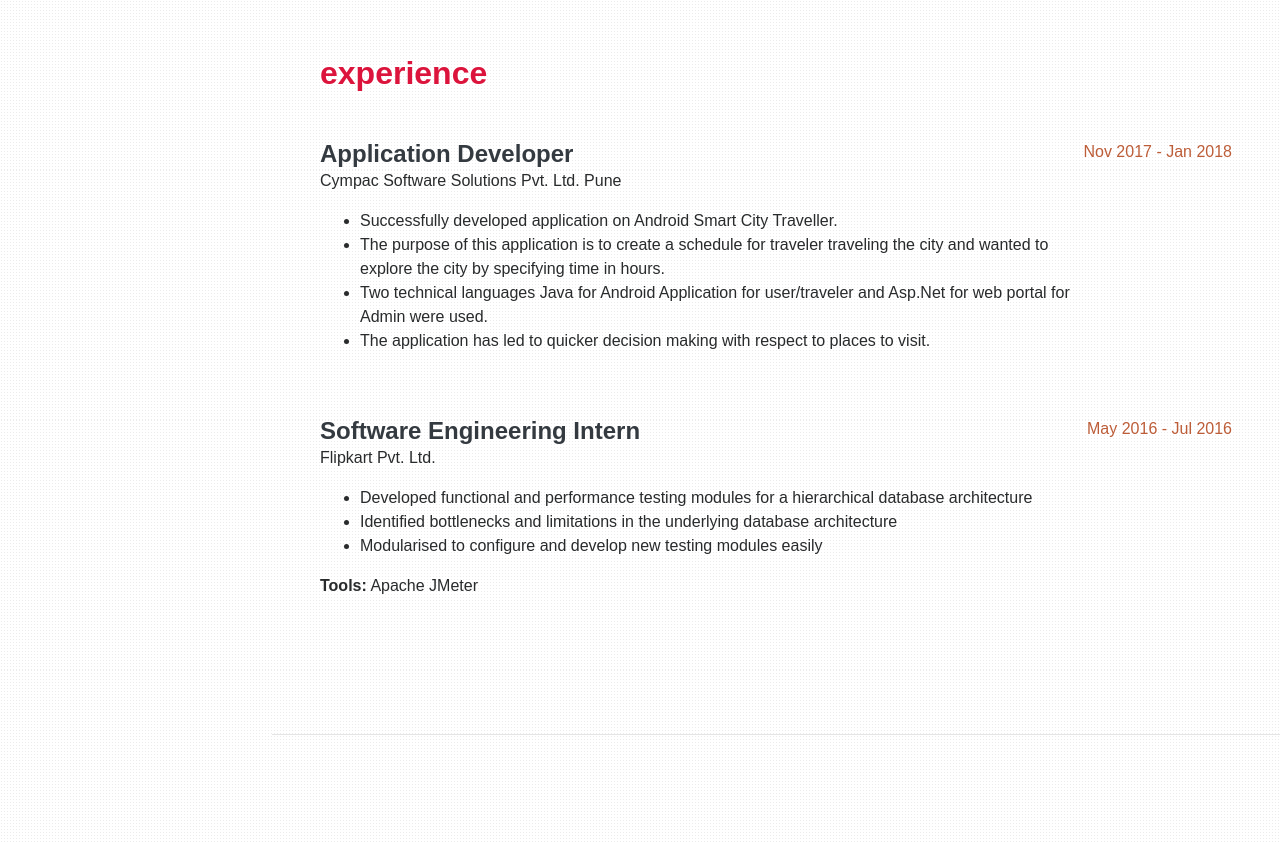
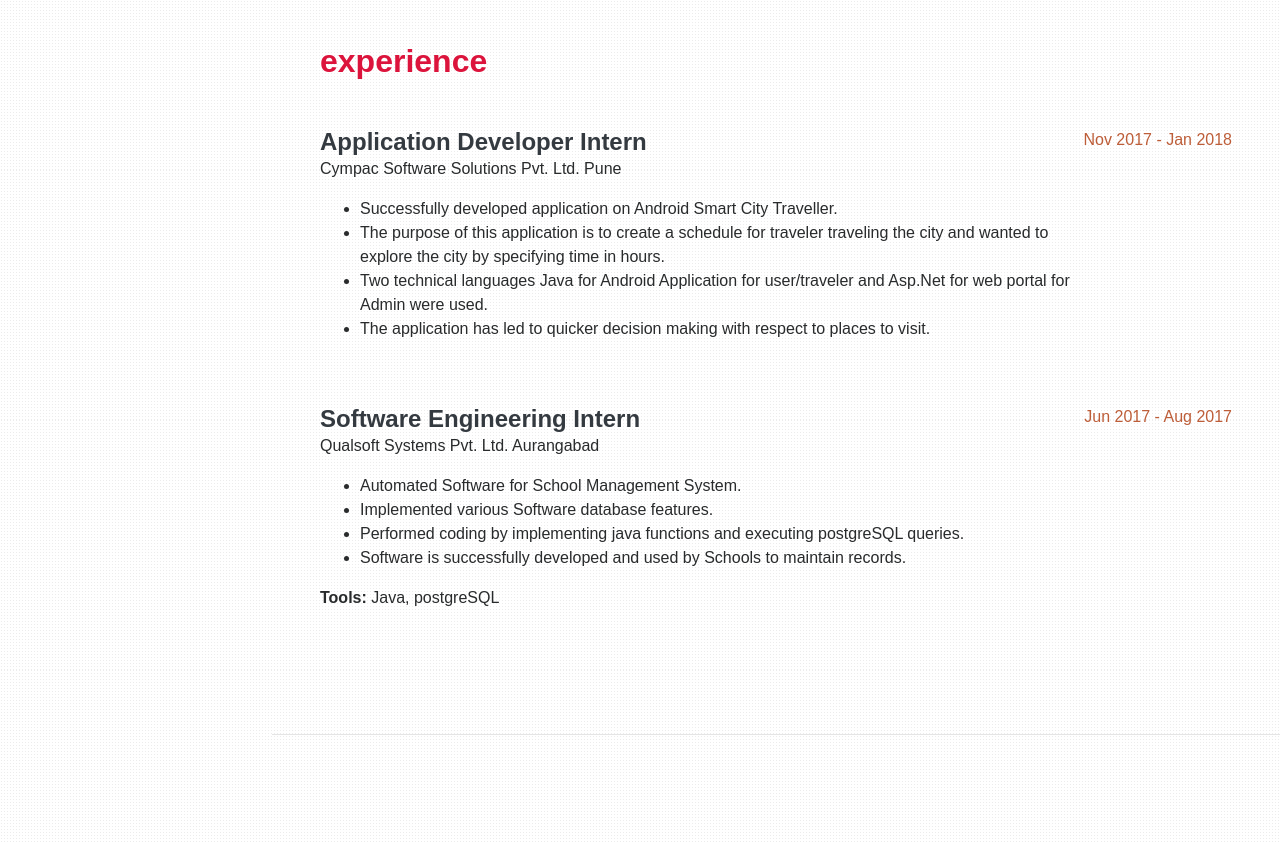
Before and after one commit to shaswatjeetendra/shaswatjeetendra.github.io, a plain HTML site: page index.html in a window 1280 px wide. Shown: the part 2580-3422 px from the top of the page. Drawn offline with Linux system fonts and the light colour scheme; files that its build step writes are made by us from their sources; files whose address does not match are found by name.

Commit message:
Update index.html

```diff
--- a/index.html
+++ b/index.html
@@ -277,7 +277,7 @@
 
           <div class="resume-item d-flex flex-column flex-md-row mb-5">
             <div class="resume-content mr-auto">
-              <h4 class="mb-0">Application Developer</h4>
+              <h4 class="mb-0">Application Developer Intern</h4>
               <div class="subheading mb-3">Cympac Software Solutions Pvt. Ltd. Pune</div>
               <p>
                 <ul>
@@ -296,18 +296,19 @@
           <div class="resume-item d-flex flex-column flex-md-row">
             <div class="resume-content mr-auto">
               <h4 class="mb-0">Software Engineering Intern</h4>
-              <div class="subheading mb-3">Flipkart Pvt. Ltd.</div>
+              <div class="subheading mb-3">Qualsoft Systems Pvt. Ltd. Aurangabad</div>
               <p>
                 <ul>
-                  <li>Developed functional and performance testing modules for a hierarchical database architecture</li>
-                  <li>Identified bottlenecks and limitations in the underlying database architecture</li>
-                  <li>Modularised to configure and develop new testing modules easily</li>
+                  <li>Automated Software for School Management System.</li>
+                  <li>Implemented various Software database features.</li>
+                  <li>Performed coding by implementing java functions and executing postgreSQL queries.</li>
+                  <li>Software is successfully developed and used by Schools to maintain records.</li>
                 </ul>
-                <b>Tools:</b> Apache JMeter
+                <b>Tools:</b> Java, postgreSQL
               </p>
             </div>
             <div class="resume-date text-md-right">
-              <span class="text-primary">May 2016 - Jul 2016</span>
+              <span class="text-primary">Jun 2017 - Aug 2017</span>
             </div>
           </div>
         </div>
```
